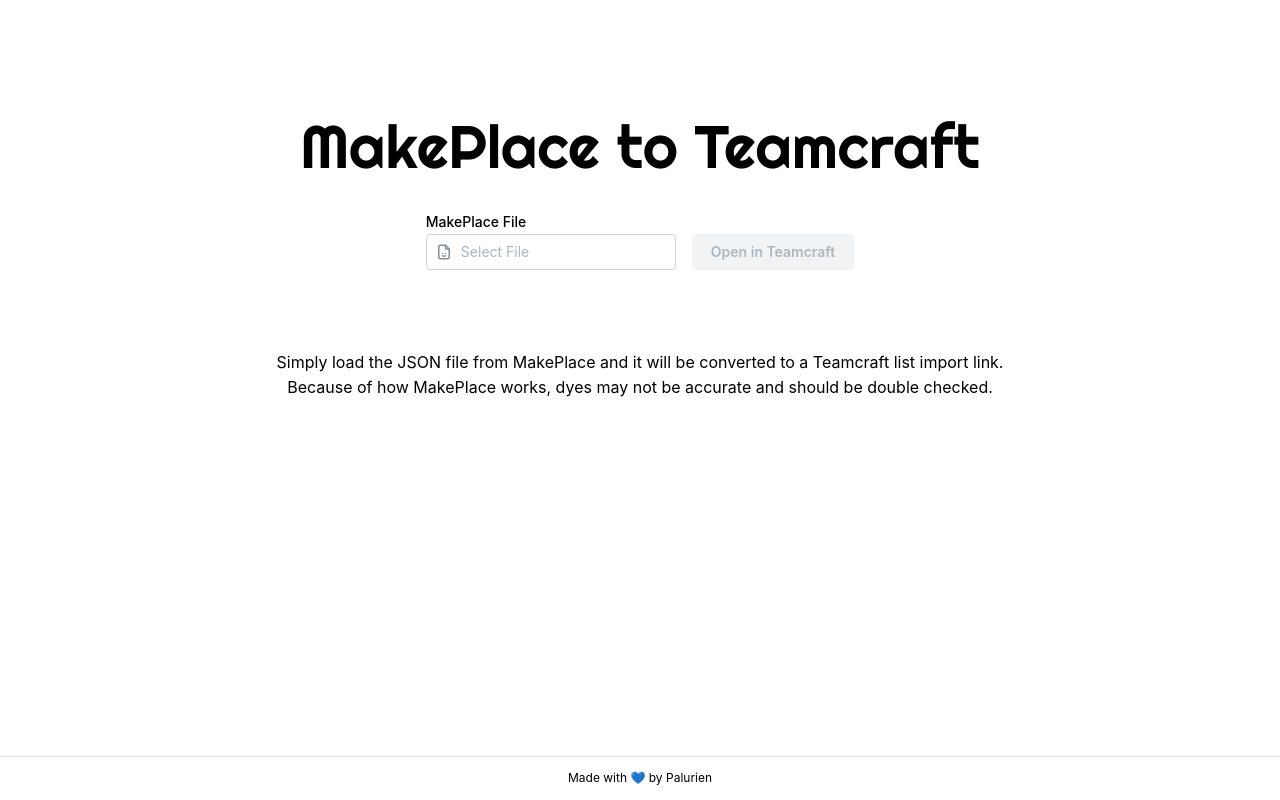
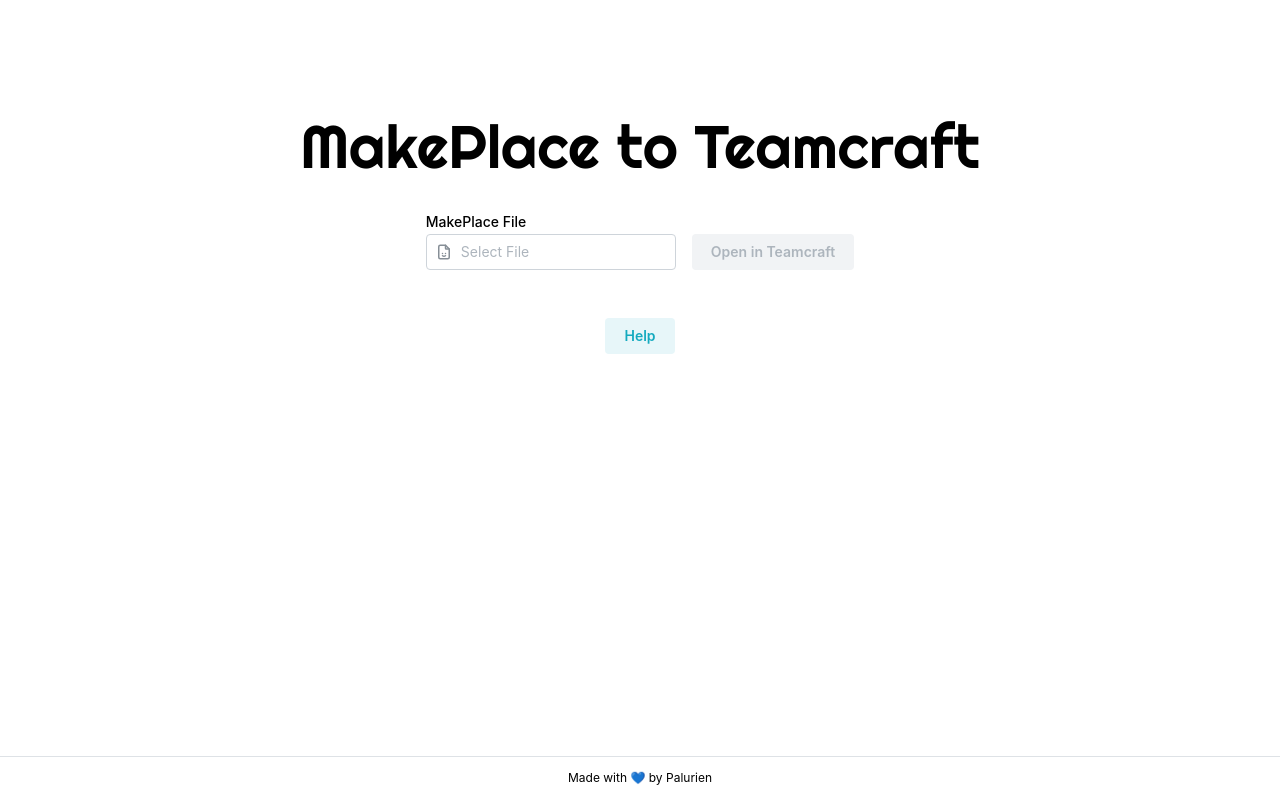
Before and after one commit to PaluMeoi/MP-TC-Converter, a Next.js app: page / in a window 1280 px wide. Built offline with nearby package versions, Linux system fonts and the light colour scheme.

Commit message:
Added help modal

```diff
--- a/app/page.tsx
+++ b/app/page.tsx
@@ -1,23 +1,14 @@
 "use client";
 
-import {
-  Box,
-  Button,
-  FileInput,
-  Group,
-  Loader,
-  rem,
-  Stack,
-  Text,
-} from "@mantine/core";
+import { Button, FileInput, Group, Loader, rem, Stack } from "@mantine/core";
 import { useEffect, useState } from "react";
 import { MakePlace, Tally } from "../lib/types";
 import { tallyItems } from "../lib/itemTally";
 import { IconFileSmile } from "@tabler/icons-react";
+import Help from "../components/help";
 
 export default function HomePage() {
   const [file, setFile] = useState<File | null>(null);
-  const [mpData, setMpData] = useState<MakePlace | undefined>(undefined);
   const [tcUrl, setTcUrl] = useState<string | undefined>(undefined);
   const [error, setError] = useState<string | undefined>(undefined);
   const [loading, setLoading] = useState(false);
@@ -29,14 +20,12 @@
         try {
           const text = await file?.text();
           const mpData = JSON.parse(text!);
-          setMpData(mpData);
           const tally = tallyItems(mpData);
           setTcUrl(convertToTC(tally));
           setError(undefined);
           setLoading(false);
         } catch (e) {
           setError("Could not parse file");
-          setMpData(undefined);
           setTcUrl(undefined);
           setLoading(false);
         }
@@ -44,7 +33,6 @@
 
       loadConvert();
     } else {
-      setMpData(undefined);
       setTcUrl(undefined);
       setError(undefined);
     }
@@ -95,15 +83,8 @@
           )}
         />
       </Group>
-      <Stack gap="0" justify="center" align="center" pt="5%">
-        <Text span>
-          Simply load the JSON file from MakePlace and it will be converted to a
-          Teamcraft list import link.
-        </Text>
-        <Text span>
-          Because of how MakePlace works, dyes may not be accurate and should be
-          double checked.
-        </Text>
+      <Stack justify="center" align="center" pt="xl">
+        <Help />
       </Stack>
     </Stack>
   );
--- /dev/null
+++ b/components/help.tsx
@@ -0,0 +1,54 @@
+import { useDisclosure } from "@mantine/hooks";
+import {
+  Accordion,
+  AccordionControl,
+  AccordionItem,
+  AccordionPanel,
+  Button,
+  Modal,
+} from "@mantine/core";
+
+const helpContent = [
+  {
+    emoji: "🎨",
+    question: "Why are my dyes wrong?",
+    answer:
+      "MakePlace doesn’t actually save the dye that’s used, but a color value. To find a dye the tool finds the closest dye to that value and while rare (and usually with older designs), it’s possible that it gets it wrong sometimes. ",
+  },
+  {
+    emoji: "💾",
+    question: "Is my design saved?",
+    answer:
+      "No. All processing is done in your browser on your own device. The file never leaves your device and isn't saved. ",
+  },
+  {
+    emoji: "🔗",
+    question: "Why is the Teamcraft link so long?",
+    answer:
+      "Every item and its quantity is encoded into the link, for only a few items this wouldn’t be too long but for a Mansion it can be longer than a dhalmel’s neck.",
+  },
+];
+
+export default function Help() {
+  const [opened, { open, close }] = useDisclosure(false);
+
+  return (
+    <>
+      <Modal opened={opened} onClose={close} title="Help" size="xl">
+        <Accordion variant="contained" radius="md">
+          {helpContent.map((faq) => (
+            <AccordionItem key={faq.question} value={faq.question}>
+              <AccordionControl icon={faq.emoji}>
+                {faq.question}
+              </AccordionControl>
+              <AccordionPanel>{faq.answer}</AccordionPanel>
+            </AccordionItem>
+          ))}
+        </Accordion>
+      </Modal>
+      <Button onClick={open} variant="light" color="cyan">
+        Help
+      </Button>
+    </>
+  );
+}
```
Also changed, not shown: public/favicon.svg (deleted).
